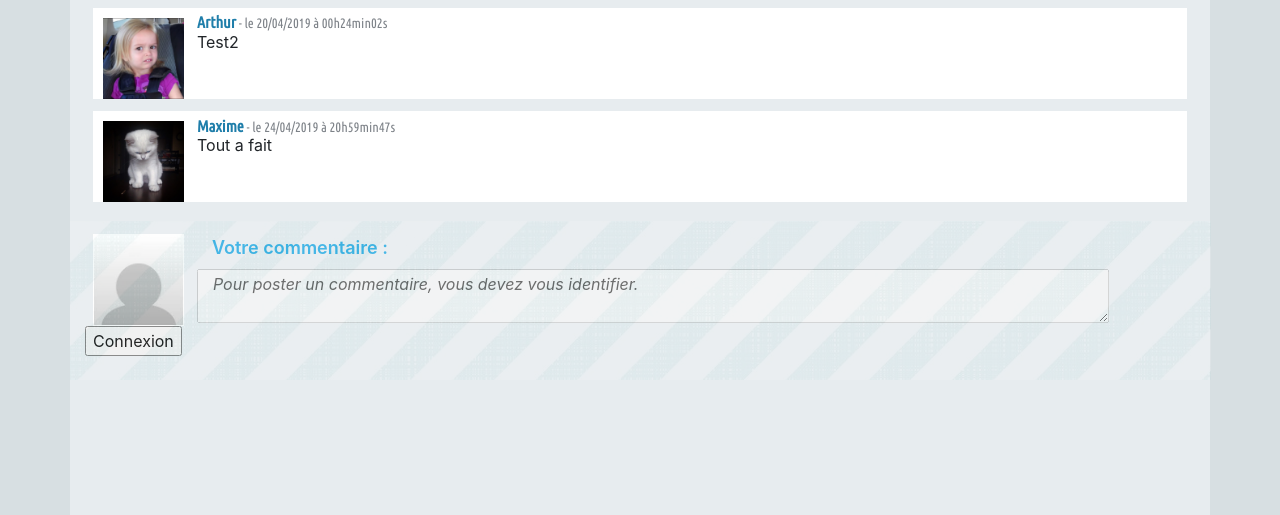
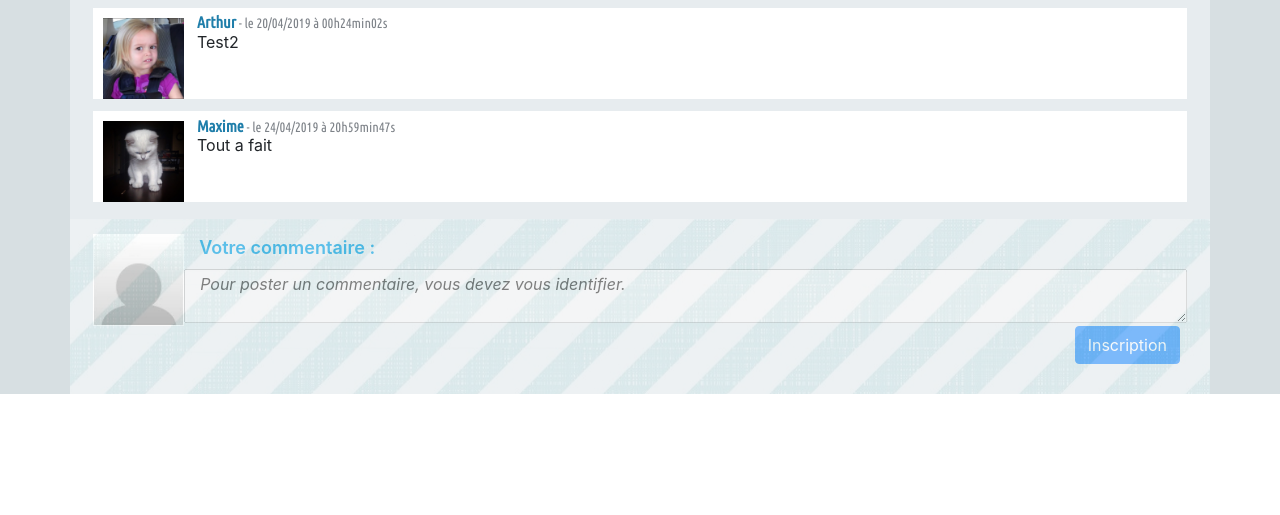
Before and after one commit to Sulff57/TestBlog, a PHP site: page /commentaires.php?id_news=1 in a window 1280 px wide. Shown: the part 933-1448 px from the top of the page. After the commit the page ends 1327 px from the top, so only its background shows below. Run offline with PHP 8.4, Linux system fonts and the light colour scheme; data comes from the database, SQL or seed files in the repository.

Commit message:
modifications affichage zone commentaire affichée sans login

```diff
--- a/commentaires.php
+++ b/commentaires.php
@@ -128,19 +128,21 @@ pouvoir y insérer le commentaire également renvoyé dans celui-ci-->
 <?php
   if (!verif_session()){
     ?>
-    <form id="form_poster_commentaire" action="commentaires_post.php" method="post">
+    <form id="form_poster_commentaire" onclick="location.href='inscription.php';" style="cursor: pointer;">
       <div class="row mx-2" id="div_commentaire_no_login">
         <div class="col-lg-1" id="no_avatar_no_login">
           <img src="uploads/avatars/no_avatar.jpeg" id="no_avatar_img" alt="pas d'avatar"/>
         </div>
-        <div class="col-lg-10">
+        <div class="col-lg-11">
           <div class="row">
             <label class="col-lg-12" id="label_no_login">Votre commentaire :</label>
-            <textarea class="col-lg-12" name="commentaire" id="commentaire_no_login" rows="2" disabled>Pour poster un commentaire, vous devez vous identifier.</textarea>
+            <textarea class="col-lg-12" name="commentaire" id="commentaire_no_login" disabled>Pour poster un commentaire, vous devez vous identifier.</textarea>
           </div>
         </div>
       </div>
-      <input type="submit" value="Connexion">
+      <div class="col text-right">
+        <button type="button" class="btn btn-primary" id="boutton_commentaire_inscription" disabled>Inscription</button>
+      </div>
     </form>
     <div id="zone_comment_no_login_bg">
     </div>
--- a/css/commentaires.css
+++ b/css/commentaires.css
@@ -90,20 +90,23 @@ article{
 
 #form_poster_commentaire{
   margin-top: 4vh;
-  z-index: 2;
+  position: relative;
+  padding-bottom: 30px;
 }
 
-#zone_comment_no_login_bg{
-  content: url('../images/hatched_background_green.png');
-  opacity: 0.15;
-  position: relative;
-  top: -135px;
-  left: -15px;
+#form_poster_commentaire:after{
+  content: '';
+  position: absolute;
+  top: -15px; right: -15px;
+  bottom: 0;
+  background: url('../images/hatched_background_green.png') repeat;
+  opacity: 0.25;
+  width: calc(100% + 30px);
 }
+
 
 #no_avatar_no_login{
   padding: 0;
-  margin-right: 1vw;
 }
 
 #label_no_login{
@@ -114,10 +117,5 @@ article{
 
 #commentaire_no_login{
   font-style: italic;
+  width: 30px;
 }
-
-#no_login_comment_background{
-  position: relative;
-  bottom: 5vh;
-  opacity: 0.5;
-}
```
Also changed, not shown: images/hatched_background_green.png.
